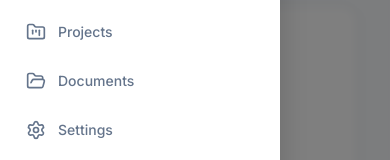
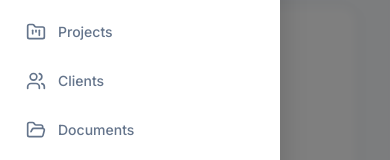
Before and after one commit to GarayInvestments/HouseRenoAI, a React (Vite) app in the folder frontend/: page / in a window 390 px wide. Both pictures are taken after a click on the button "Open menu". Shown: the part 218-378 px from the top of the page. Built offline with nearby package versions, Linux system fonts and the light colour scheme; no server answers.

Commit message:
Add Clients to mobile drawer menu

```diff
--- a/frontend/src/components/MobileDrawer.jsx
+++ b/frontend/src/components/MobileDrawer.jsx
@@ -1,4 +1,4 @@
-import { X, LayoutDashboard, MessageSquare, FileText, FolderKanban, FolderOpen, Settings } from 'lucide-react';
+import { X, LayoutDashboard, MessageSquare, FileText, FolderKanban, Users, FolderOpen, Settings } from 'lucide-react';
 import { useAppStore } from '../stores/appStore';
 import { useEffect } from 'react';
 
@@ -7,6 +7,7 @@ const navItems = [
   { id: 'ai-assistant', label: 'AI Assistant', icon: MessageSquare },
   { id: 'permits', label: 'Permits', icon: FileText },
   { id: 'projects', label: 'Projects', icon: FolderKanban },
+  { id: 'clients', label: 'Clients', icon: Users },
   { id: 'documents', label: 'Documents', icon: FolderOpen },
   { id: 'settings', label: 'Settings', icon: Settings },
 ];
```
